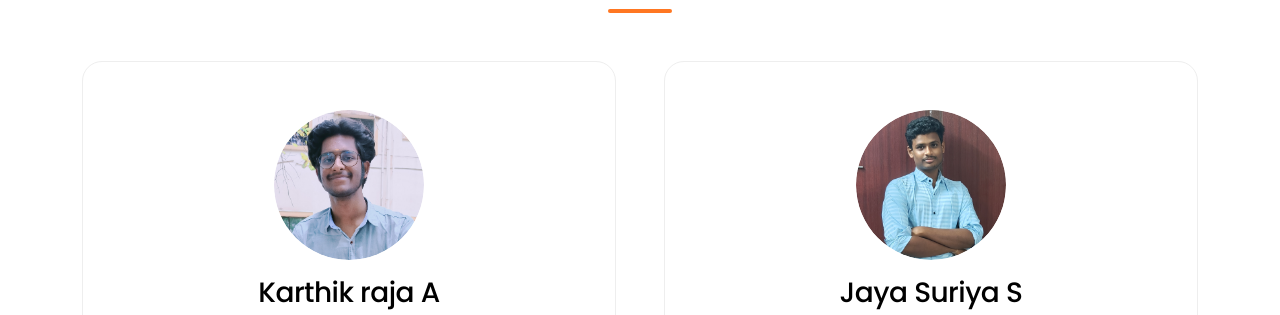
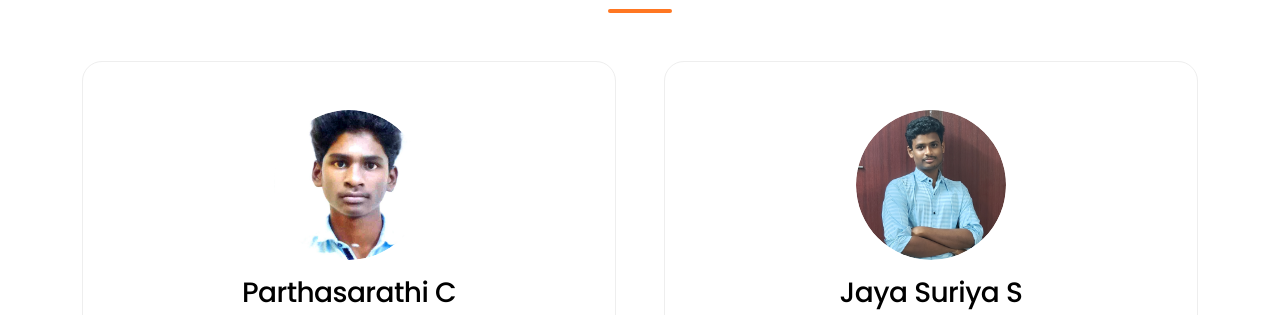
Before and after one commit to Jayasuriya-ENGINEER/hack2tech-sustain_official, a plain HTML site: page index.html in a window 1280 px wide. Shown: the part 9623-9938 px from the top of the page. Drawn offline with nearby package versions, Linux system fonts and the light colour scheme.

Commit message:
Update index.html

```diff
--- a/index.html
+++ b/index.html
@@ -700,9 +700,9 @@
             <div class="organizers-grid">
                 <div class="organizer-card" data-aos="fade-up" data-aos-delay="100">
                     <div class="organizer-aavatar">
-                        <img src="karhikraja.jpg" alt="karhikraja">
+                        <img src="sarathi.jpg" alt="karhikraja">
                     </div>
-                    <h3>Karthik raja A</h3>
+                    <h3>Parthasarathi C</h3>
                     <p class="organizer-role">Web Developer</p>
                     <p class="organizer-dept">Computer Technology</p>
                     <div class="organizer-contact">
```
